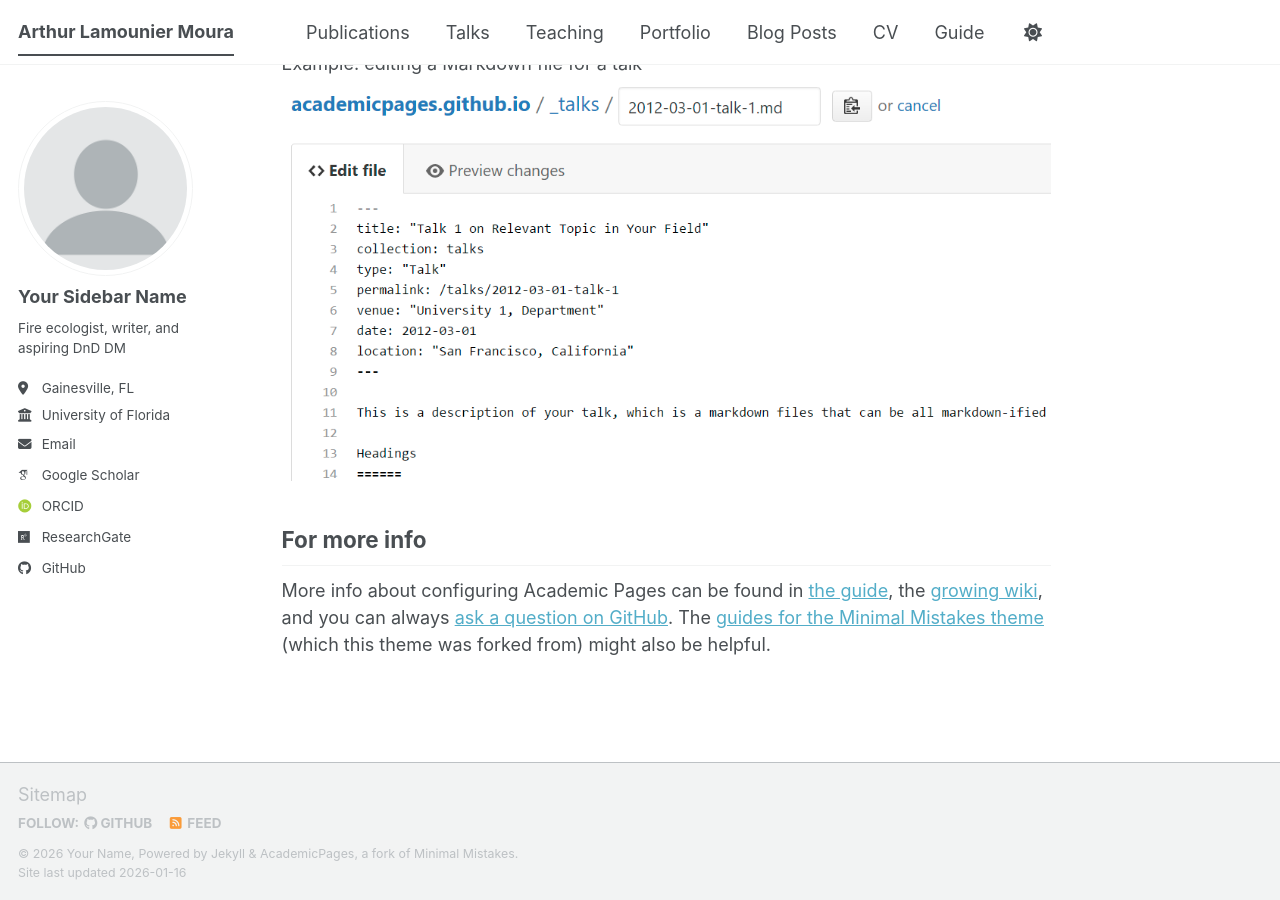
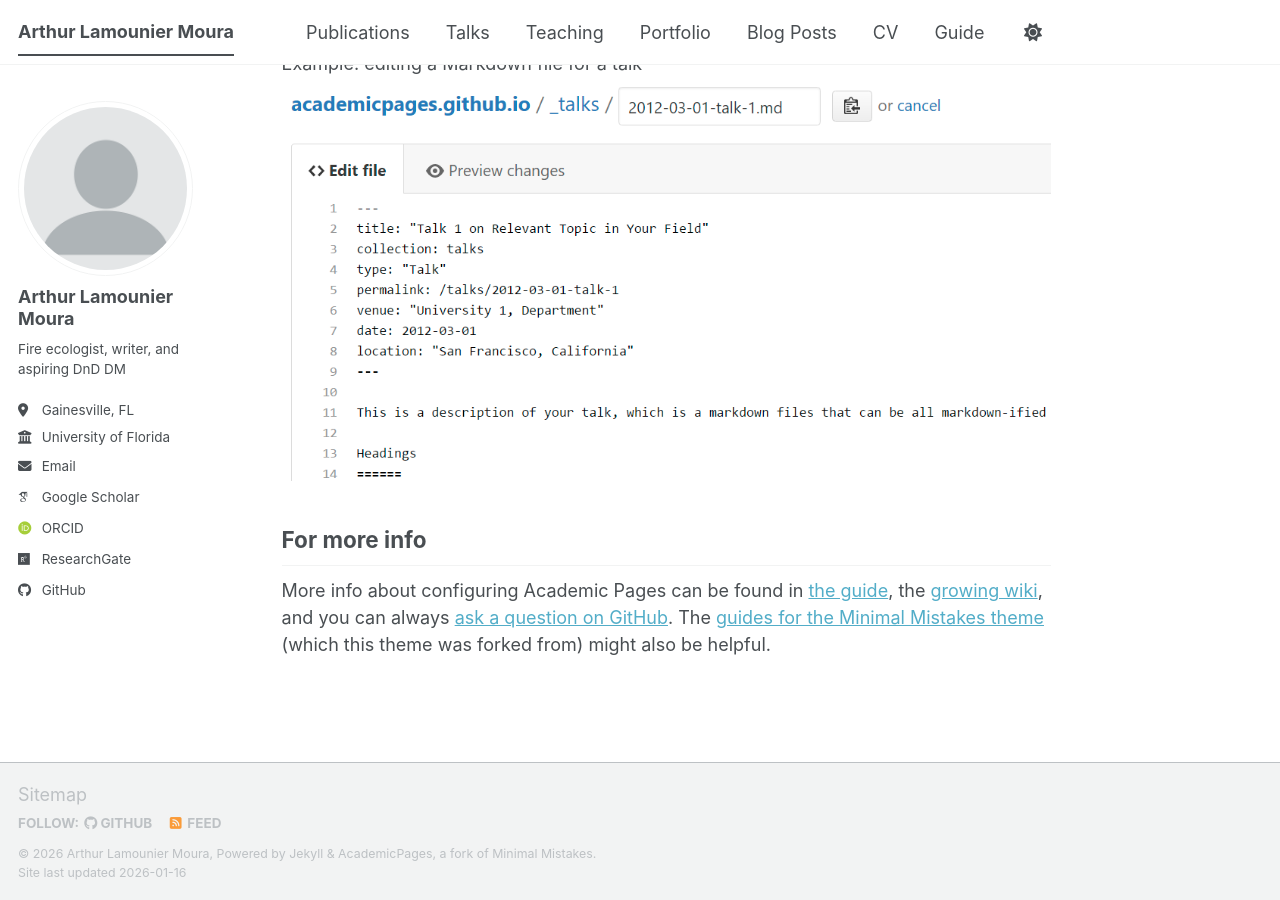
Before and after one commit to arthurlamounier/arthurlamounier.github.io, a Jekyll site: the page built from _pages/about.md, in a window 1280 px wide and 900 px high, scrolled down 2720 px. Built offline with Jekyll 4.4.1, drawn with Linux system fonts in a browser that asks for light colours; some web fonts are replaced; a script bundle is joined from its source files by our own code; library files that are not in the unit come from our copies.

Commit message:
Update _config.yml

```diff
--- a/_config.yml
+++ b/_config.yml
@@ -11,7 +11,7 @@ locale                   : "en-US"
 site_theme               : "default" # The available themes options are "default", "air", "sunrise", "mint", "dirt" and "contrast"
 title                    : "Arthur Lamounier Moura"
 title_separator          : "-"
-name                     : &name "Your Name"
+name                     : &name "Arthur Lamounier Moura"
 description              : &description "Your Name's academic portfolio"   # Update this with a general description of your site, this is the default if not overridden by a page
 url                      : https://arthurlamounier.github.io # The base hostname & protocol for your site e.g. "https://[your GitHub username].github.io",
                                                            # or if you already have some other page hosted on Github then use "https://[your GitHub username].github.io/[Your Repo Name]"
@@ -24,7 +24,7 @@ repository               : "academicpages/academicpages.github.io"
 author:
   # Biographic information
   avatar           : "profile.png"
-  name             : "Your Sidebar Name"
+  name             : "Arthur Lamounier Moura"
   pronouns         : # example: "she/her"
   bio              : "Fire ecologist, writer, and aspiring DnD DM"
   location         : "Gainesville, FL"
@@ -51,7 +51,7 @@ author:
   bitbucket        : # Username - Update with your username on the site
   codepen          : # Username
   dribbble         : # Username
-  github           : "https://github.com/arthurlamounier"
+  github           : "arthurlamounier"
   kaggle           : # Username
   stackoverflow    : # User number or user number and name (i.e., use "1" or "1/jeff-atwood")
 
```
